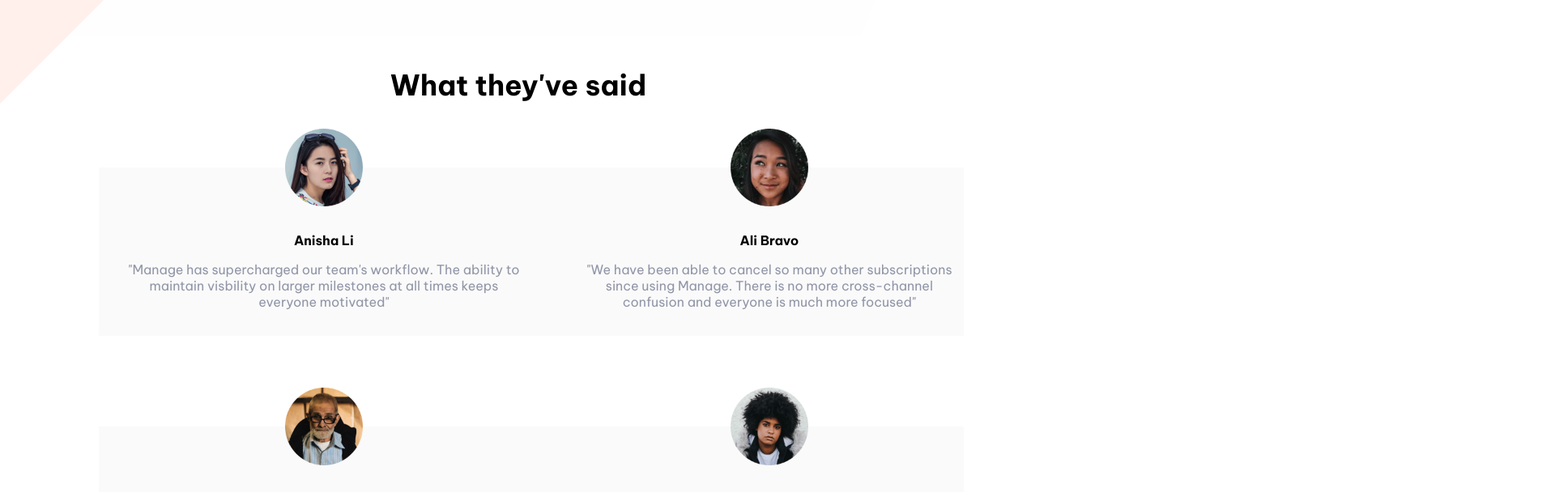
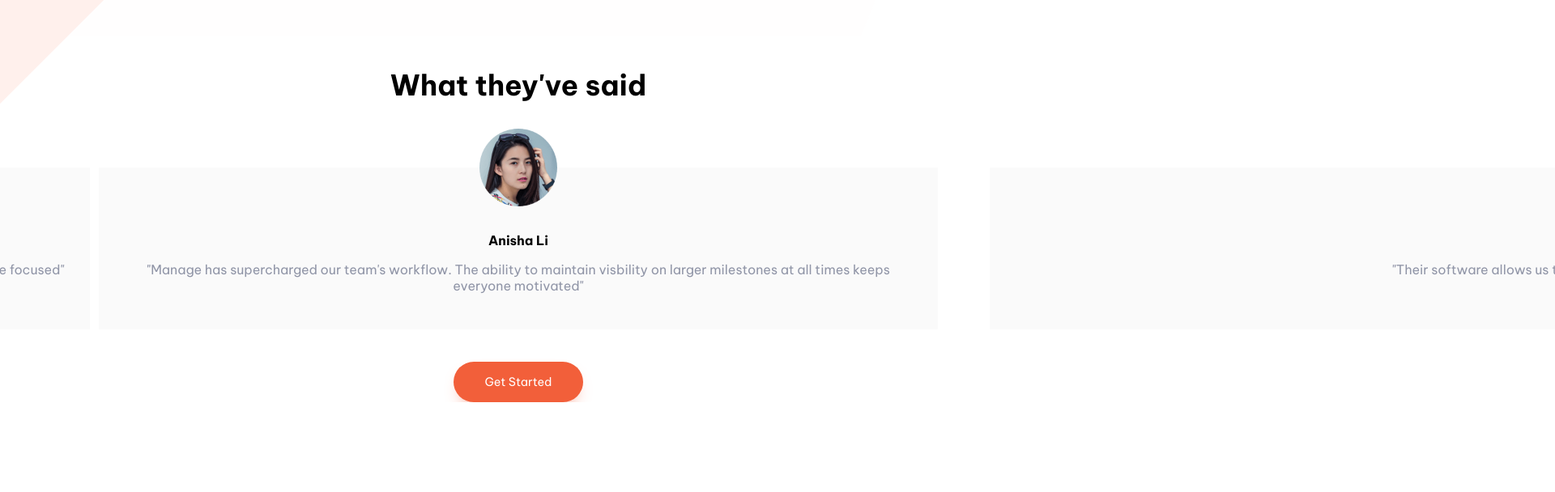
Before and after one commit to MichalHeron/manage-landing-page, a React (Vite) app: page / in a window 1280 px wide. Shown: the part 1300-1908 px from the top of the page at 81% size, 1920 px wide, since content can reach past the window. After the commit the page ends 1797 px from the top, so only its background shows below. Built offline with nearby package versions, Linux system fonts and the light colour scheme.

Commit message:
carosuel editing

```diff
--- a/src/components/Comments.jsx
+++ b/src/components/Comments.jsx
@@ -43,14 +43,17 @@ export default function CommentsSection() {
 	// 		const isLastProfile = currentProfileId === users.length - 1
 	// 		const newProfileId = isLastProfile ? 0 : currentProfileId + 1
 	// 		setCurrentProfileId(newProfileId)
-	// 	}, 5000)
+	// 	}, 2000)
 	// 	return () => clearInterval(interval)
 	// }, [currentProfileId])
 
+	//https://reactcommunity.org/react-transition-group/
+
 	function Card(props) {
+		let cardClass = `card level${props.level}`
 		return (
 			<>
-				<div className='card'>
+				<div className={cardClass}>
 					<div className='name'>{props.name}</div>
 					<p className='comment'>"{props.comment}"</p>
 					<div
@@ -63,14 +66,41 @@ export default function CommentsSection() {
 		)
 	}
 
+	function GenerateItem() {
+		let items = []
+		let level = currentProfileId
+		for (let i = currentProfileId - 1; i < currentProfileId + 2; i++) {
+			let index = i
+			if (i < 0) {
+				index = users.length + i
+			} else if (i >= users.length) {
+				index = i % users.length
+			}
+			level = currentProfileId - i
+			items.push(
+				<Card
+					name={users[index].name}
+					avatar={users[index].img}
+					comment={users[index].comment}
+					key={users[index].key}
+					level={level}
+				/>
+			)
+		}
+		return items
+	}
+
 	return (
 		<section className='comments'>
 			<h2>What they've said</h2>
 			<div className={(!isDesktop && 'commentsBox one') || 'commentsBox three'}>
-				{users.map(user => {
-					console.log(user)
+				<GenerateItem />
+				{/*
+				<Card name={users[0].name} avatar={users[0].img} comment={users[0].comment} key={users[0].key} />
+				<Card name={users[0].name} avatar={users[0].img} comment={users[0].comment} key={users[0].key} /> */}
+				{/* {users.map(user => {
 					return <Card name={user.name} avatar={user.img} comment={user.comment} key={user.key} />
-				})}
+				})} */}
 			</div>
 			<button className='getStarted'>Get Started</button>
 		</section>
--- a/src/style/Contents.scss
+++ b/src/style/Contents.scss
@@ -114,25 +114,37 @@ $fontsizeh2: 2.2rem;
 	}
 
 	.commentsBox {
-		// height: 20rem;
-		display: grid;
-		overflow: hidden;
+		height: 20rem;
+		display: flex;
+		// overflow: hidden;
 		position: relative;
-		// width: calc(400%);
-		transform: translateX(0vw);
-
-		.card:nth-child(1){
-			grid-column: 1/2;
-		}
-		.card:nth-child(2){
-			grid-column: 2/3;
-		}
+		width: 100%;
+		margin: 0 auto;
+		// .card:nth-child(1) {
+		// 	left: 0;
+		// }
+		// .card:nth-child(2) {
+		// 	left: 1100px;
+		// 	right: calc(-100% - 1100px);
+		// 	// width: 100%;
+		// 	// right: 0;
+		// }
+		// .card:nth-child(3) {
+		// 	display: none;
+		// }
+		// .card:nth-child(4) {
+		// 	display: none;
+		// }
+		// .card:nth-child(5) {
+		// 	display: none;
+		// }
 
 		.card {
-			display: inline-block;
+			transition: all 2s;
 			box-sizing: border-box;
-			width: 100%;
-			position: relative;
+			// width: 45rem;
+			height: 200px;
+			position: absolute;
 			background-color: hsl(0, 0%, 98%);
 			margin: 2rem;
 			margin-top: 5rem;
@@ -156,6 +168,20 @@ $fontsizeh2: 2.2rem;
 				aspect-ratio: 1/1;
 			}
 		}
+		.level0 {
+			left: 0;
+		}
+
+		.level1 {
+			left: 1100px;
+			right: calc(-100% - 1100px);
+			// display: none;
+			// width: 100%;
+			// right: 0;
+		}
+		.level-1 {
+			left: -1300px;
+		}
 	}
 	// .one {
 	// 	.card {
```
